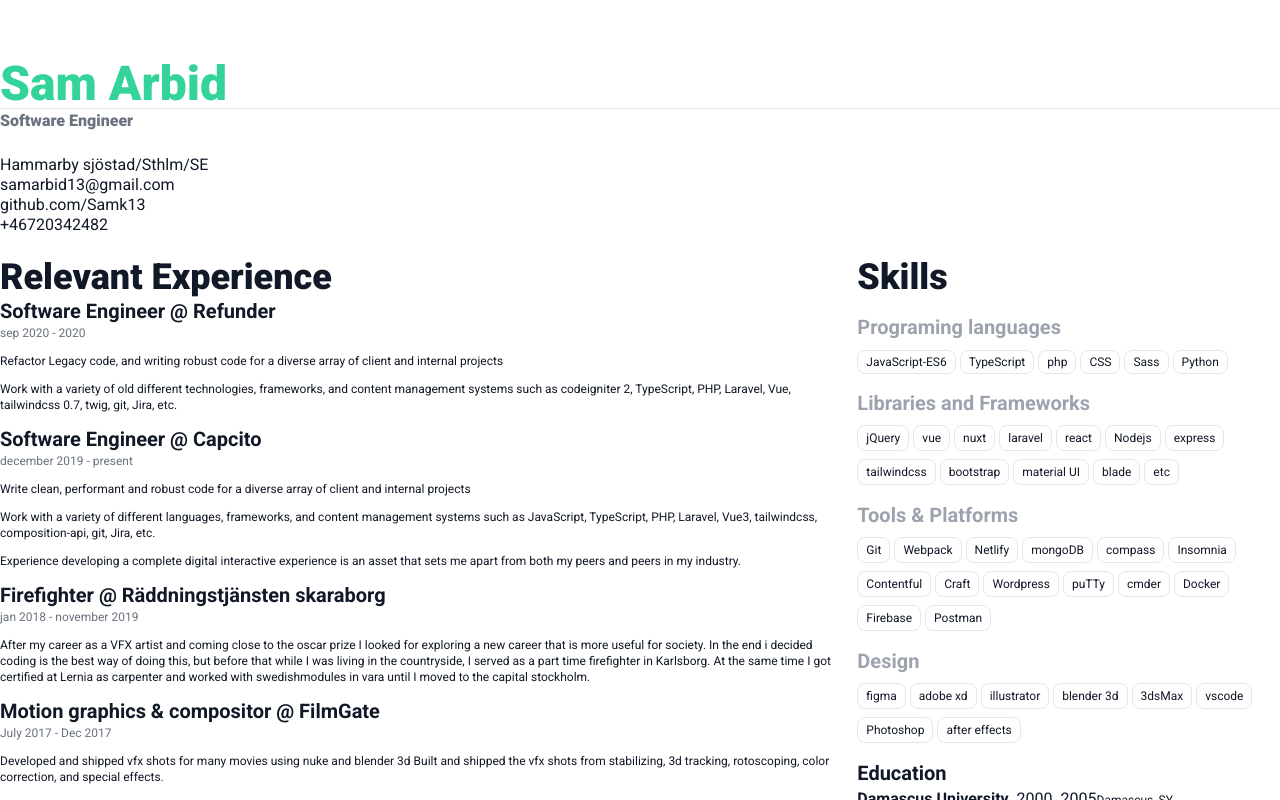
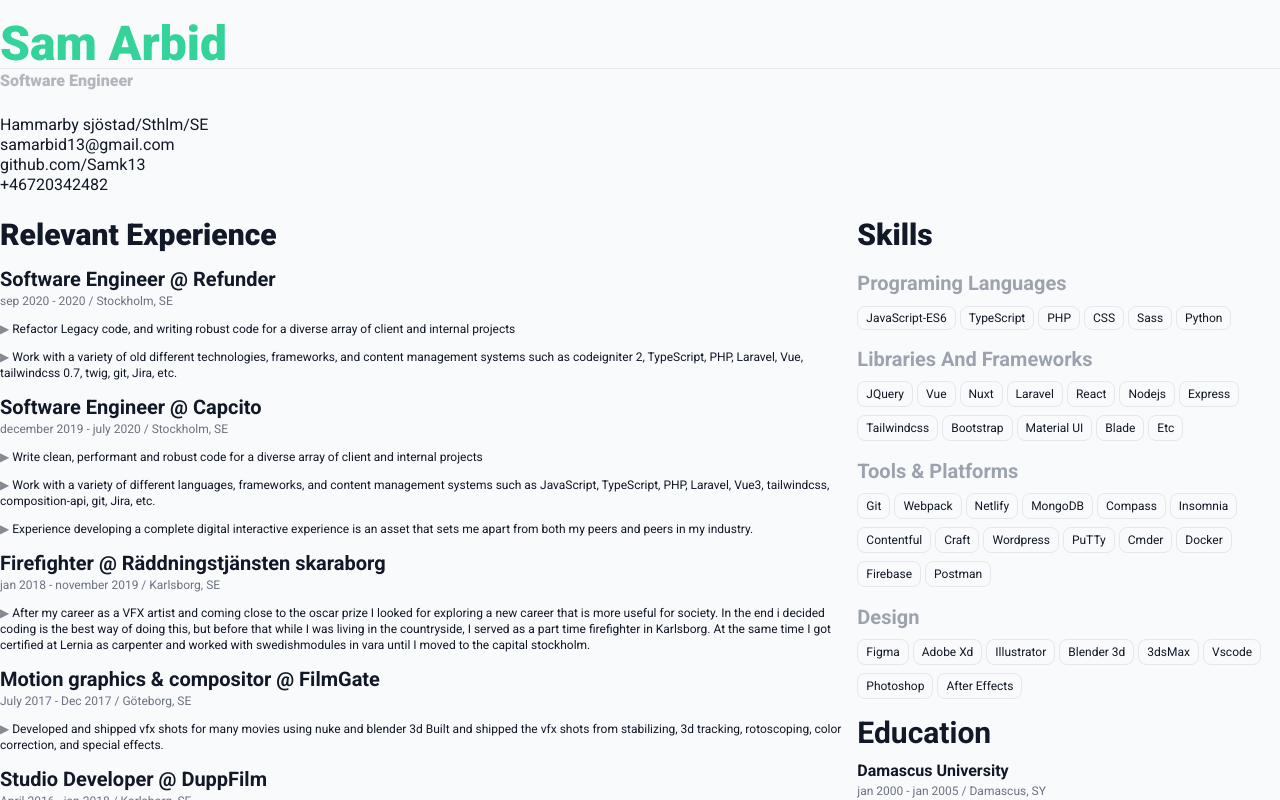
Before and after one commit to Samk13/sam-arbid, a Vue app: page / in a window 1280 px wide. Shown: the top 800 px of the page. Built offline with nearby package versions, Linux system fonts and the light colour scheme.

Commit message:
add deployment and fix styling add toggle

```diff
--- a/index.html
+++ b/index.html
@@ -4,9 +4,9 @@
         <meta charset="UTF-8" />
         <link rel="icon" href="/favicon.ico" />
         <meta name="viewport" content="width=device-width, initial-scale=1.0" />
-        <title>Sam Arbid CV -Osama Al Arbid-</title>
+        <title>Sam Arbid CV Osama Al Arbid</title>
     </head>
-    <body>
+    <body class="bg-gray-50">
         <div id="app"></div>
         <script type="module" src="/src/main.js"></script>
     </body>
--- a/package.json
+++ b/package.json
@@ -1,5 +1,5 @@
 {
-  "name": "sam-arbid-cv",
+  "name": "sam-arbid",
   "version": "0.0.0",
   "scripts": {
     "dev": "vite",
--- a/public/data/cvData.json
+++ b/public/data/cvData.json
@@ -22,7 +22,7 @@
         "title": "Software Engineer",
         "place": "Capcito",
         "startDate": "december 2019",
-        "endDate": "present",
+        "endDate": "july 2020",
         "location": "Stockholm, SE",
         "description": [
             "Write clean, performant and robust code for a diverse array of client and internal projects",
@@ -99,22 +99,22 @@
     }
 ],
 "skills" : {
-    "programingLanguages": ["JavaScript-ES6","TypeScript","php","CSS","Sass","Python"],
-    "LibrariesFrameworks": ["jQuery","vue","nuxt", "laravel", "react", "Nodejs",
-    "express", "tailwindcss","bootstrap", "material UI", "blade", "etc"],
+    "programingLanguages": ["JavaScript-ES6","TypeScript","PHP","CSS","Sass","Python"],
+    "LibrariesFrameworks": ["jQuery","Vue","Nuxt", "Laravel", "React", "Nodejs",
+    "Express", "Tailwindcss","Bootstrap", "Material UI", "Blade", "etc"],
     "platforms": ["Git", "Webpack", "Netlify", "mongoDB", "compass","Insomnia", "Contentful", "Craft", "Wordpress","puTTy", "cmder","Docker", "Firebase", "Postman"],
     "Design": ["figma", "adobe xd","illustrator", "blender 3d", "3dsMax", "vscode", "Photoshop", "after effects"]
 },
 "Education": [
     {
         "place": "Damascus University",
-        "startDate": "2000",
-        "endDate": "2005",
+        "startDate": "jan 2000",
+        "endDate": "jan 2005",
         "location": "Damascus, SY",
         "description": "Bachelor of Science in Information Science Human Interaction in literature  & Experience Design"
     },
     {
-        "place": "FCC",
+        "place": "FCC-freeCodeCamp",
         "startDate": "Jan 2019",
         "endDate": "Jan 2020",
         "location": "Stockholm, SE",
--- a/src/App.vue
+++ b/src/App.vue
@@ -1,5 +1,6 @@
 <template>
-    <div class="container m-auto text-gray-900 font-roboto">
+    <div class="container mx-auto text-gray-900 font-roboto">
+        <!-- <toggle-component class="mt-4" /> -->
         <cv-header :data="data" class="w-full" />
         <div class="flex">
             <cv-body-left :data="data.relevantExperience" class="w-2/3" />
@@ -9,7 +10,13 @@
 </template>
 
 <script>
-import { HelloWorld, CvHeader, CvBodyLeft, CvBodyRight } from './components'
+import {
+    HelloWorld,
+    CvHeader,
+    CvBodyLeft,
+    CvBodyRight,
+    // ToggleComponent,
+} from './components'
 import { ref } from 'vue'
 export default {
     name: 'App',
@@ -18,6 +25,7 @@ export default {
         CvHeader,
         CvBodyLeft,
         CvBodyRight,
+        // ToggleComponent,
     },
     setup() {
         const data = ref({})
--- a/src/components/CvBodyLeft.vue
+++ b/src/components/CvBodyLeft.vue
@@ -1,13 +1,16 @@
 <template>
     <section class="w-1/3" id="left">
-        <h1 class="font-black text-4xl">Relevant Experience</h1>
+        <h1 class="font-black text-3xl mb-3">Relevant Experience</h1>
         <div v-for="xp in data" :key="xp.id">
             <div id="capcito">
                 <h2 class="text-xl font-bold">
                     <span>{{ xp.title }} @ {{ xp.place }}</span>
                 </h2>
                 <h2 class="text-gray-500 text-xs">
-                    <span>{{ xp.startDate }} - {{ xp.endDate }}</span>
+                    <span
+                        >{{ xp.startDate }} - {{ xp.endDate }} /
+                        {{ xp.location }}</span
+                    >
                 </h2>
                 <ul
                     v-for="(desc, index) in xp.description"
@@ -15,6 +18,7 @@
                     class="my-3 text-xs"
                 >
                     <li>
+                        <span class="text-xs animate animate-pulse">▶</span>
                         {{ desc }}
                     </li>
                 </ul>
--- a/src/components/CvBodyRight.vue
+++ b/src/components/CvBodyRight.vue
@@ -1,9 +1,9 @@
 <template>
     <!-- Skills -->
     <div v-if="data.skills" class="ml-3 space-y-4">
-        <div class="text-4xl font-black" id="right">Skills</div>
+        <div class="text-3xl font-black" id="right">Skills</div>
         <div class="">
-            <h1 class="text-xl font-bold text-gray-400">
+            <h1 class="text-xl font-bold text-gray-400 capitalize">
                 Programing languages
             </h1>
             <div
@@ -11,13 +11,14 @@
                 :key="index"
                 class="inline-block mt-2"
             >
-                <span class="mr-1 border rounded-lg px-2 py-1 text-xs">{{
-                    lang
-                }}</span>
+                <span
+                    class="mr-1 border rounded-lg px-2 py-1 text-xs capitalize"
+                    >{{ lang }}</span
+                >
             </div>
         </div>
         <div>
-            <h1 class="text-xl font-bold text-gray-400">
+            <h1 class="text-xl font-bold text-gray-400 capitalize">
                 Libraries and Frameworks
             </h1>
             <div
@@ -25,51 +26,60 @@
                 :key="index"
                 class="inline-block mt-2"
             >
-                <div class="mr-1 border rounded-lg px-2 py-1 text-xs">
+                <div
+                    class="mr-1 border rounded-lg px-2 py-1 text-xs capitalize"
+                >
                     {{ framework }}
                 </div>
             </div>
         </div>
         <div>
-            <h1 class="text-xl font-bold text-gray-400">Tools & Platforms</h1>
+            <h1 class="text-xl font-bold text-gray-400 capitalize">
+                Tools & Platforms
+            </h1>
             <div
                 v-for="(plat, index) in data.skills.platforms"
                 :key="index"
                 class="inline-block mt-2"
             >
-                <div class="mr-1 border rounded-lg px-2 py-1 text-xs">
+                <div
+                    class="mr-1 border rounded-lg px-2 py-1 text-xs capitalize"
+                >
                     {{ plat }}
                 </div>
             </div>
         </div>
         <div>
-            <h1 class="text-xl font-bold text-gray-400">Design</h1>
+            <h1 class="text-xl font-bold text-gray-400 capitalize">Design</h1>
             <div
                 v-for="(design, index) in data.skills.Design"
                 :key="index"
                 class="inline-block mt-2"
             >
-                <div class="mr-1 border rounded-lg px-2 py-1 text-xs">
+                <div
+                    class="mr-1 border rounded-lg px-2 py-1 text-xs capitalize"
+                >
                     {{ design }}
                 </div>
             </div>
         </div>
         <!-- Education -->
         <div>
-            <h1 class="text-xl font-bold">Education</h1>
+            <h1 class="text-3xl font-bold mb-2 capitalize">Education</h1>
             <div
                 v-for="(educ, index) in data.Education"
                 :key="index"
                 class="inline-block"
             >
                 <div class="mr-2">
-                    <span class="font-bold mr-2">{{ educ.place }}</span>
-                    <div class="inline-block">
-                        <span class="mr-2">{{ educ.startDate }}</span>
-                        <span>{{ educ.endDate }}</span>
+                    <div class="font-bold block mb-0">{{ educ.place }}</div>
+                    <div>
+                        <div class="mb-2 text-gray-500 text-xs">
+                            {{ educ.startDate }} - {{ educ.endDate }} /
+                            {{ educ.location }}
+                        </div>
                     </div>
-                    <span class="text-xs">{{ educ.location }}</span>
-                    <p class="text-xs">{{ educ.description }}</p>
+                    <p class="text-xs mb-3">{{ educ.description }}</p>
                 </div>
             </div>
         </div>
--- a/src/components/CvHeader.vue
+++ b/src/components/CvHeader.vue
@@ -1,11 +1,13 @@
 <template>
-    <div class="py-5 mt-10">
+    <div class="py-5">
         <div class="mb-5">
             <h1 class="text-5xl font-black text-green-400">
                 {{ data.name }}
             </h1>
             <hr class="border-1" />
-            <h2 class="text-gray-500 font-black text-md">{{ data.title }}</h2>
+            <h2 class="text-gray-500 font-black text-md animate-pulse">
+                {{ data.title }}
+            </h2>
         </div>
         <div>
             <ul class="-space-y-1">
--- /dev/null
+++ b/src/components/ToggleComponent.vue
@@ -0,0 +1,48 @@
+<template>
+    <button
+        type="button"
+        aria-pressed="false"
+        class="relative inline-flex flex-shrink-0 h-6 w-11 border-2 border-transparent rounded-full cursor-pointer transition-colors ease-in-out duration-200 focus:outline-none focus:ring-2 focus:ring-offset-2 focus:ring-indigo-500"
+    >
+        <span class="sr-only">Use setting</span>
+        <!-- On: "translate-x-5", Off: "translate-x-0" -->
+        <span
+            class="translate-x-0 relative inline-block h-5 w-5 rounded-full bg-white shadow transform ring-0 transition ease-in-out duration-200"
+        >
+            <!-- On: "opacity-0 ease-out duration-100", Off: "opacity-100 ease-in duration-200" -->
+            <span
+                class="opacity-100 ease-in duration-200 absolute inset-0 h-full w-full flex items-center justify-center transition-opacity"
+                aria-hidden="true"
+            >
+                <svg
+                    class="h-3 w-3 text-gray-400"
+                    fill="none"
+                    viewBox="0 0 12 12"
+                >
+                    <path
+                        d="M4 8l2-2m0 0l2-2M6 6L4 4m2 2l2 2"
+                        stroke="currentColor"
+                        stroke-width="2"
+                        stroke-linecap="round"
+                        stroke-linejoin="round"
+                    />
+                </svg>
+            </span>
+            <!-- On: "opacity-100 ease-in duration-200", Off: "opacity-0 ease-out duration-100" -->
+            <span
+                class="opacity-0 ease-out duration-100 absolute inset-0 h-full w-full flex items-center justify-center transition-opacity"
+                aria-hidden="true"
+            >
+                <svg
+                    class="h-3 w-3 text-indigo-600"
+                    fill="currentColor"
+                    viewBox="0 0 12 12"
+                >
+                    <path
+                        d="M3.707 5.293a1 1 0 00-1.414 1.414l1.414-1.414zM5 8l-.707.707a1 1 0 001.414 0L5 8zm4.707-3.293a1 1 0 00-1.414-1.414l1.414 1.414zm-7.414 2l2 2 1.414-1.414-2-2-1.414 1.414zm3.414 2l4-4-1.414-1.414-4 4 1.414 1.414z"
+                    />
+                </svg>
+            </span>
+        </span>
+    </button>
+</template>
--- a/src/components/index.js
+++ b/src/components/index.js
@@ -2,5 +2,6 @@ import HelloWorld from './HelloWorld.vue'
 import CvHeader from './CvHeader.vue'
 import CvBodyLeft from './CvBodyLeft.vue'
 import CvBodyRight from './CvBodyRight.vue'
+import ToggleComponent from './ToggleComponent.vue'
 
-export { HelloWorld, CvHeader, CvBodyLeft, CvBodyRight }
+export { HelloWorld, CvHeader, CvBodyLeft, CvBodyRight, ToggleComponent }
--- a/tailwind.config.js
+++ b/tailwind.config.js
@@ -1,7 +1,7 @@
 // tailwind.config.js
 module.exports = {
     purge: ['./src/**/*.{vue,js,ts,jsx,tsx}'],
-    darkMode: false, // or 'media' or 'class'
+    darkMode: 'class', // or 'media' or 'class'
     theme: {
         extend: {},
         fontFamily: {
--- /dev/null
+++ b/vue.config.js
@@ -0,0 +1,3 @@
+module.exports = {
+    publicPath: process.env.NODE_ENV === 'production' ? '/sam-arbid/' : '/',
+}
```
Also changed, not shown: 1 other file (tests, documents, lock files or other folders).
